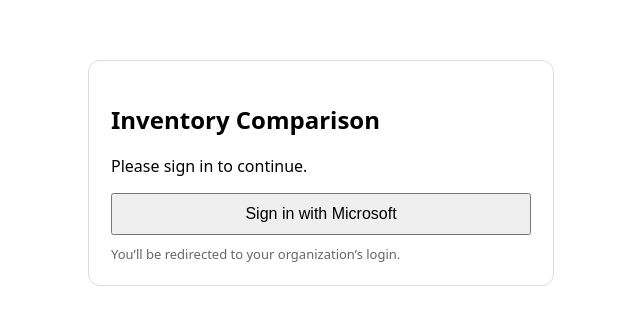
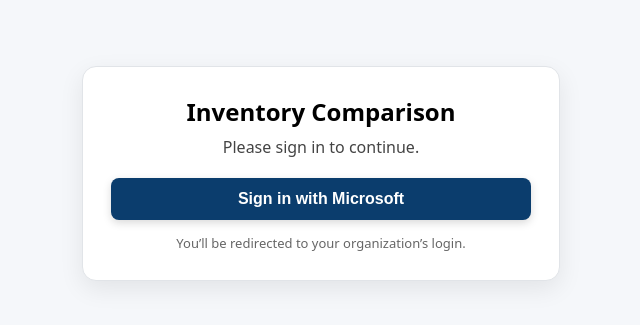
Before and after one commit to billmcdonald-crypto/inventorycomparisonapp, a plain HTML site: page login.html in a window 1280 px wide. Shown: the part 251-576 px from the top of the page, without its empty margins (319-959 px from the left). Drawn offline with Linux system fonts and the light colour scheme.

Commit message:
Tweaked Login Page

```diff
--- a/login.html
+++ b/login.html
@@ -3,13 +3,75 @@
 <head>
   <meta charset="utf-8" />
   <title>Sign in</title>
+
   <style>
-    body { font-family: system-ui; display:flex; min-height:100vh; align-items:center; justify-content:center; padding:16px; }
-    .card { max-width:420px; width:100%; border:1px solid #ddd; padding:22px; border-radius:12px; }
-    button { width:100%; padding:10px; font-size:16px; cursor:pointer; }
-    .muted { color:#666; font-size:13px; margin-top:10px; }
+    body {
+      font-family: system-ui, -apple-system, Segoe UI, Roboto, sans-serif;
+      display: flex;
+      min-height: 100vh;
+      align-items: center;
+      justify-content: center;
+      padding: 16px;
+      background: #f5f7fa;
+    }
+
+    .card {
+      max-width: 420px;
+      width: 100%;
+      border: 1px solid #e1e4e8;
+      padding: 28px;
+      border-radius: 14px;
+      background: white;
+      box-shadow: 0 8px 24px rgba(0,0,0,0.08);
+      text-align: center;
+    }
+
+    h2 {
+      margin-top: 0;
+      margin-bottom: 8px;
+    }
+
+    p {
+      margin-top: 0;
+      margin-bottom: 20px;
+      color: #444;
+    }
+
+    button {
+      width: 100%;
+      padding: 12px;
+      font-size: 16px;
+      font-weight: 600;
+      cursor: pointer;
+
+      background: #0b3d6d;        /* navy */
+      color: white;
+      border: none;
+      border-radius: 8px;
+
+      transition: all 0.15s ease;
+      box-shadow: 0 3px 8px rgba(0,0,0,0.15);
+    }
+
+    button:hover {
+      background: #0e4a85;        /* lighter navy on hover */
+      transform: translateY(-1px);
+      box-shadow: 0 6px 14px rgba(0,0,0,0.2);
+    }
+
+    button:active {
+      transform: translateY(0px);
+      box-shadow: 0 2px 6px rgba(0,0,0,0.15);
+    }
+
+    .muted {
+      color: #666;
+      font-size: 13px;
+      margin-top: 14px;
+    }
   </style>
 </head>
+
 <body>
   <div class="card">
     <h2>Inventory Comparison</h2>
@@ -23,10 +85,13 @@
   </div>
 
   <script>
-    // Return user to the page they originally asked for
-    const returnTo = encodeURIComponent((location.search.match(/returnTo=([^&]+)/) || [])[1] || "/");
+    const returnTo = encodeURIComponent(
+      (location.search.match(/returnTo=([^&]+)/) || [])[1] || "/"
+    );
+
     document.getElementById("btn").onclick = () => {
-      window.location.href = `/.auth/login/aad?post_login_redirect_uri=${returnTo}`;
+      window.location.href =
+        `/.auth/login/aad?post_login_redirect_uri=${returnTo}`;
     };
   </script>
 </body>
```
